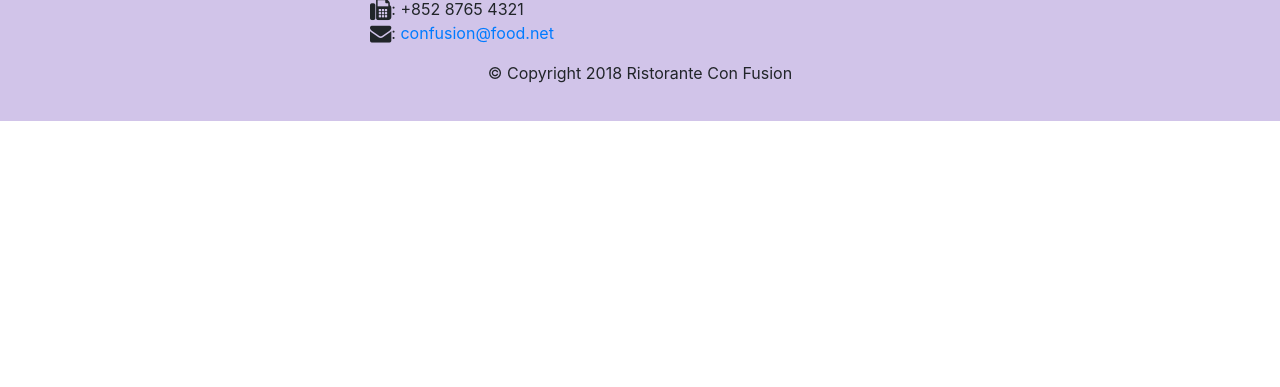
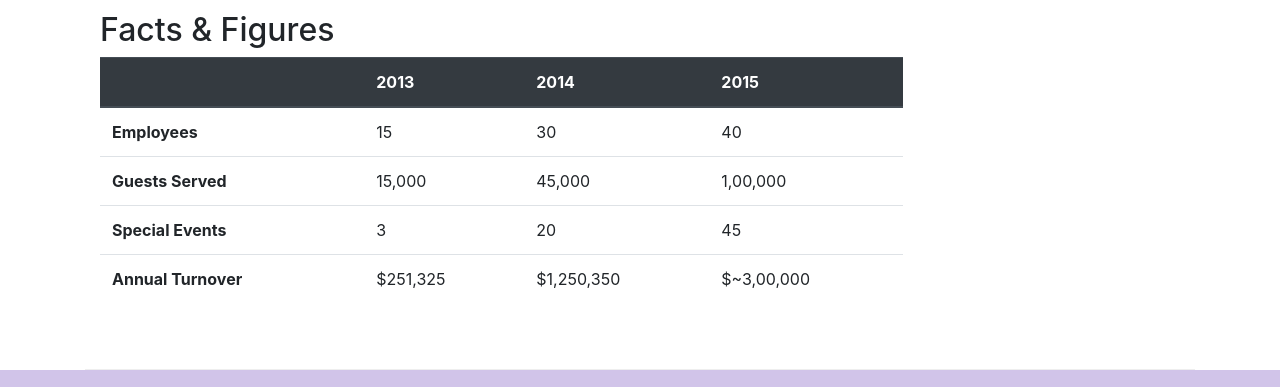
Before and after one commit to adarsh8630/Bootstrap, a website: page aboutus.html in a window 1280 px wide. Shown: the part 1651-2038 px from the top of the page. Before the commit the page ends 1772 px from the top, so only its background shows below. Drawn offline with nearby package versions, Linux system fonts and the light colour scheme.

Commit message:
Tables and Cards\

```diff
--- a/aboutus.html
+++ b/aboutus.html
@@ -64,7 +64,32 @@
                 <p>Started in 2010, Ristorante con Fusion quickly established itself as a culinary icon par excellence in Hong Kong. With its unique brand of world fusion cuisine that can be found nowhere else, it enjoys patronage from the A-list clientele in Hong Kong.  Featuring four of the best three-star Michelin chefs in the world, you never know what will arrive on your plate the next time you visit us.</p>
                 <p>The restaurant traces its humble beginnings to <em>The Frying Pan</em>, a successful chain started by our CEO, Mr. Peter Pan, that featured for the first time the world's best cuisines in a pan.</p>
             </div>
-            <div>
+            <div class="col-sm">
+                <div class="card">
+                    <h3 class="class-header bg-primary text-white">Facts at a Glance!</h3>
+                    <div clas="card-body">
+                        <dl class="row">
+                            <dt class="col-6">Started</dt>
+                            <dd class="col-6">3 Feb.2013</dd>
+                            <dt class="col-6">Major Stake Holder</dt>
+                            <dd class="col-6">HK Fine Foods Inc.</dd>
+                            <dt class="col-6">Last Year's Turnover</dt>
+                            <dd class="col-6">$1,250,375</dd>
+                            <dt class="col-6">Employees</dt>
+                            <dd class="col-6">40</dd>
+                        </dl>
+                    </div>
+                </div>
+            </div>
+            <div class="col-12">
+                <div class="card card-body bg-light">
+                    <blockquote class="blockquote">
+                        <p class="mb-0">"Cut the pizza into 4 bro"</p>
+                        <footer class="blockquote-footer">Yogi Berrara,
+                            <cite title="Source title">The wit and wisdom of Yogi Berra</cite>
+                            </footer>
+                    </blockquote>
+                </div>
             </div>
         </div>
 
@@ -90,7 +115,52 @@
                 </div>
             </div>
        </div>
+       <div class="row row-content">
+           <div class="col-12 col-sm-9">
+                <h2>Facts &amp; Figures</h2>
+                <div class = "table-responsive">
+                    <table class="table table-stripped">
+                        <thead class="thead-dark">
+                            <tr>
+                                <th>&nbsp;</th>
+                                <th>2013</th>
+                                <th>2014</th>
+                                <th>2015</th>
+                            </tr>
+                        </thead>
+                        <tbody>
+                            <tr>
+                                <th>Employees</th>
+                                <td>15</td>
+                                <td>30</td>
+                                <td>40</td>
+                            </tr>
+                            <tr>
+                                <th>Guests Served</th>
+                                <td>15,000</td>
+                                <td>45,000</td>
+                                <td>1,00,000</td>
+                            </tr>
+                            <tr>
+                                <th>Special Events</th>
+                                <td>3</td>
+                                <td>20</td>
+                                <td>45</td>
+                            </tr>
+                            <tr>
+                                <th>Annual Turnover</th>
+                                <td>$251,325</td>
+                                <td>$1,250,350</td>
+                                <td>$~3,00,000</td>
+                            </tr>
+                        </tbody>
+                    </table>
+                </div>
+           </div>
+           <div class="col-12 col-sm-3">
 
+           </div>
+       </div>
     </div>
 
     <footer class="footer">
```
